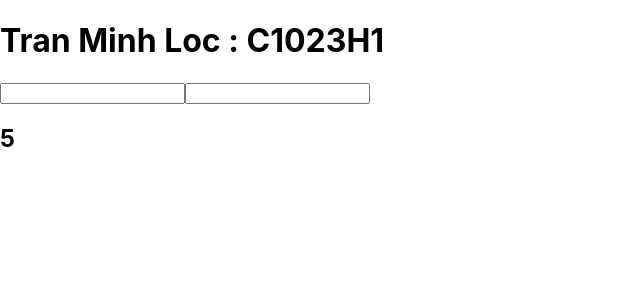
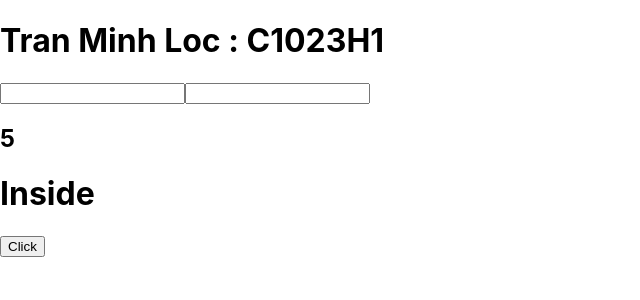
Before and after one commit to LocTM/all-react, a React (Create React App) app in the folder demo/: page / in a window 1280 px wide. Shown: the top 300 px of the page, without its empty margins (0-640 px from the left). Built offline with nearby package versions, Linux system fonts and the light colour scheme.

Commit message:
test isShow

```diff
--- a/demo/src/Demo.js
+++ b/demo/src/Demo.js
@@ -1,11 +1,13 @@
 import {Component} from "react";
+import Inside from "./Inside";
 
 export default class Demo extends Component{
     constructor(props) {
         super(props);
         this.state = {
             name: "Tran Minh Loc",
-            class: "C1023H1"
+            class: "C1023H1",
+            isShow: true
         }
     }
     render() {
@@ -23,6 +25,14 @@ export default class Demo extends Component{
                     })
                 }}/>
                 <h2>{this.props.x}</h2>
+                {this.state.isShow && <Inside></Inside>}
+              <button onClick={() => {
+                  this.setState(state => {
+                      return{
+                          isShow: !state.isShow
+                      }
+                  })
+              }}>Click</button>
             </>
         )
     }
--- /dev/null
+++ b/demo/src/Inside.js
@@ -0,0 +1,11 @@
+import {Component} from "react";
+
+export default class Inside extends Component{
+    render() {
+        return(
+            <>
+                <h1>Inside</h1>
+            </>
+        )
+    }
+}
```
